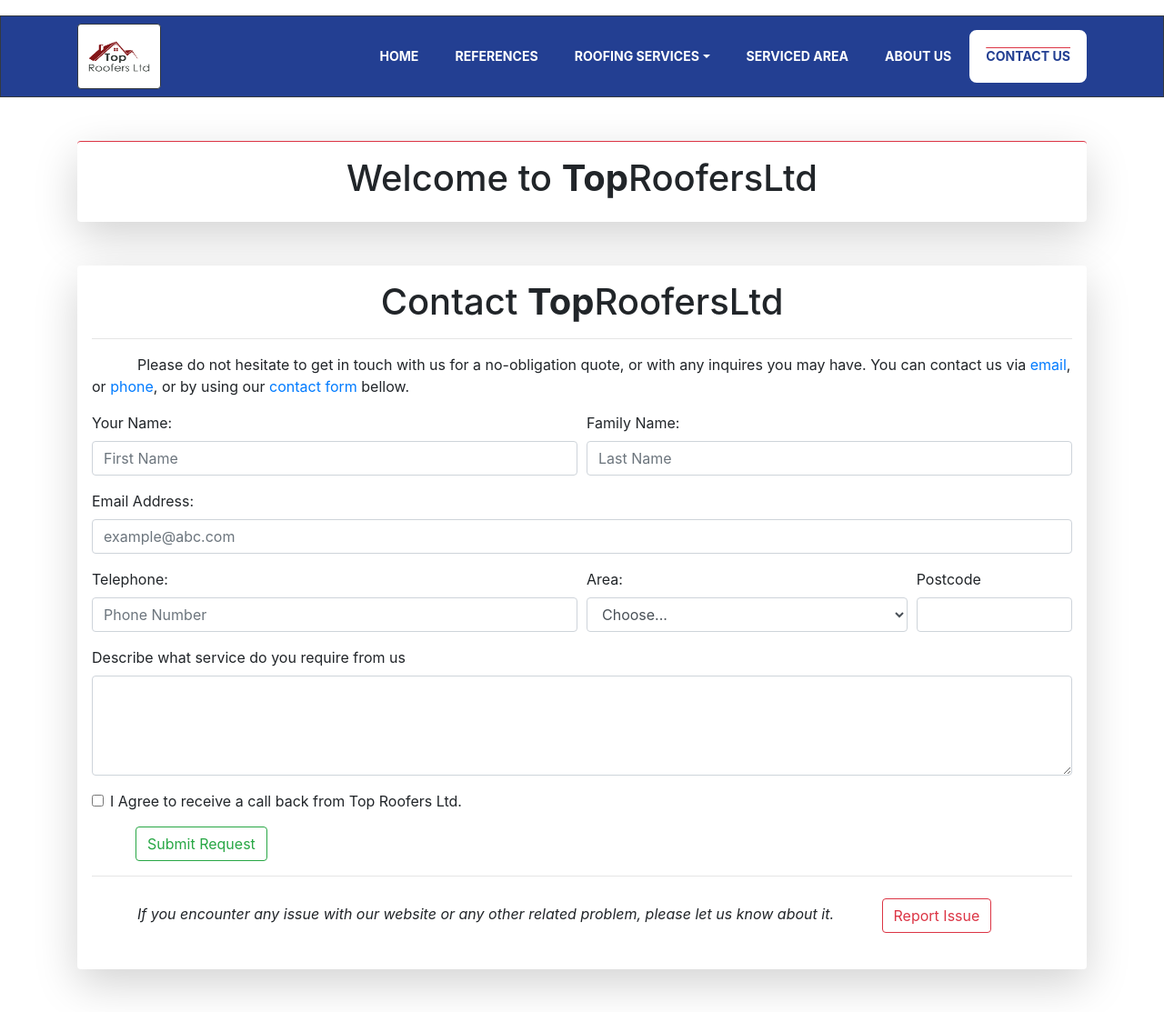
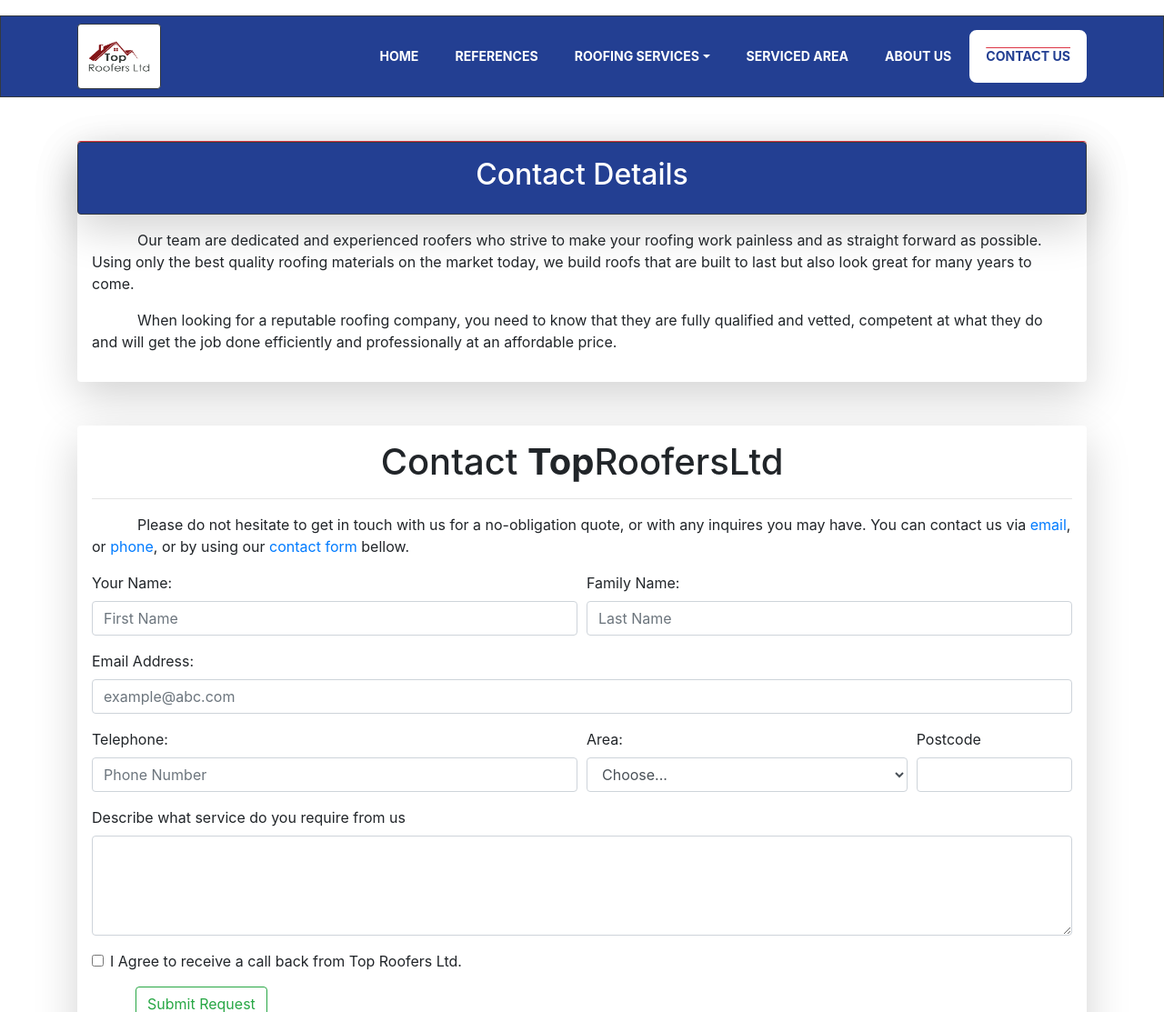
Before and after one commit to gilyenrares/toproofersltd.com, a PHP site: page /contact.php in a window 1280 px wide. Shown: the part 175-1288 px from the top of the page at 91% size. Run offline with PHP 8.4, Linux system fonts and the light colour scheme.

Commit message:
Update contact.php

```diff
--- a/contact.php
+++ b/contact.php
@@ -30,9 +30,19 @@
               </div>';
             } ?>
 
+<!--Contact details-->
 <div class="container my-5">
-  <div class="shadow-lg p-3 bg-white border-top border-danger rounded">
-    <h1 class="display-5 text-center">Welcome to <b>Top</b>RoofersLtd</h1>
+  <div class="shadow-lg bg-white border-top border-danger rounded">
+    <div class="s-link">
+      <a class="d-block px-5 py-3 text-center border border-dark shadow-lg rounded" href="about.php">
+        <h2>Contact Details</h2>
+      </a>
+    </div>
+
+  <section class="p-3">
+    <p>Our team are dedicated and experienced roofers who strive to make your roofing work painless and as straight forward as possible. Using only the best quality roofing materials on the market today, we build roofs that are built to last but also look great for many years to come.</p>
+    <p>When looking for a reputable roofing company, you need to know that they are fully qualified and vetted, competent at what they do and will get the job done efficiently and professionally at an affordable price.</p>
+  </section>
   </div>
 </div>
 
```
